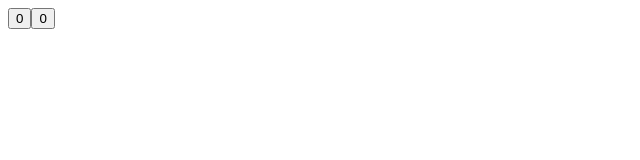
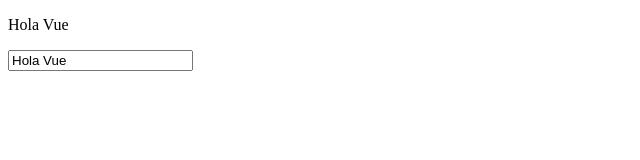
Before and after one commit to claudiadipietro/vueJS_test, a plain HTML site: page index.html in a window 1280 px wide. Shown: the whole page, without its empty margins (0-640 px from the left). Drawn offline with nearby package versions, Linux system fonts and the light colour scheme.

Commit message:
Learned how reactivity works with VueJS by using an input and a text

```diff
--- a/index.html
+++ b/index.html
@@ -13,25 +13,14 @@
         const vm = Vue.createApp({
             data() {
                 return {
-                    counterCrescendo: 0,
-                    counterDecrescendo : 0
+                    text: "Hola Vue"
                 };
             },
-            methods : {
-                crescere(){
-                    this.counterCrescendo++;
-                },
-                decrescere(){
-                    this.counterDecrescendo--;
-                }
-            },
-            template: `
-                <button v-on:click="crescere">
-                    {{counterCrescendo}}
-                </button>
-                <button v-on:click="decrescere">
-                    {{counterDecrescendo}}
-                </button>`
+            template: `<p>{{text}}</p>
+            <input
+                type="text"
+                v-model="text"
+            />`
         }).mount("#app");
     </script>
 </body>
```
